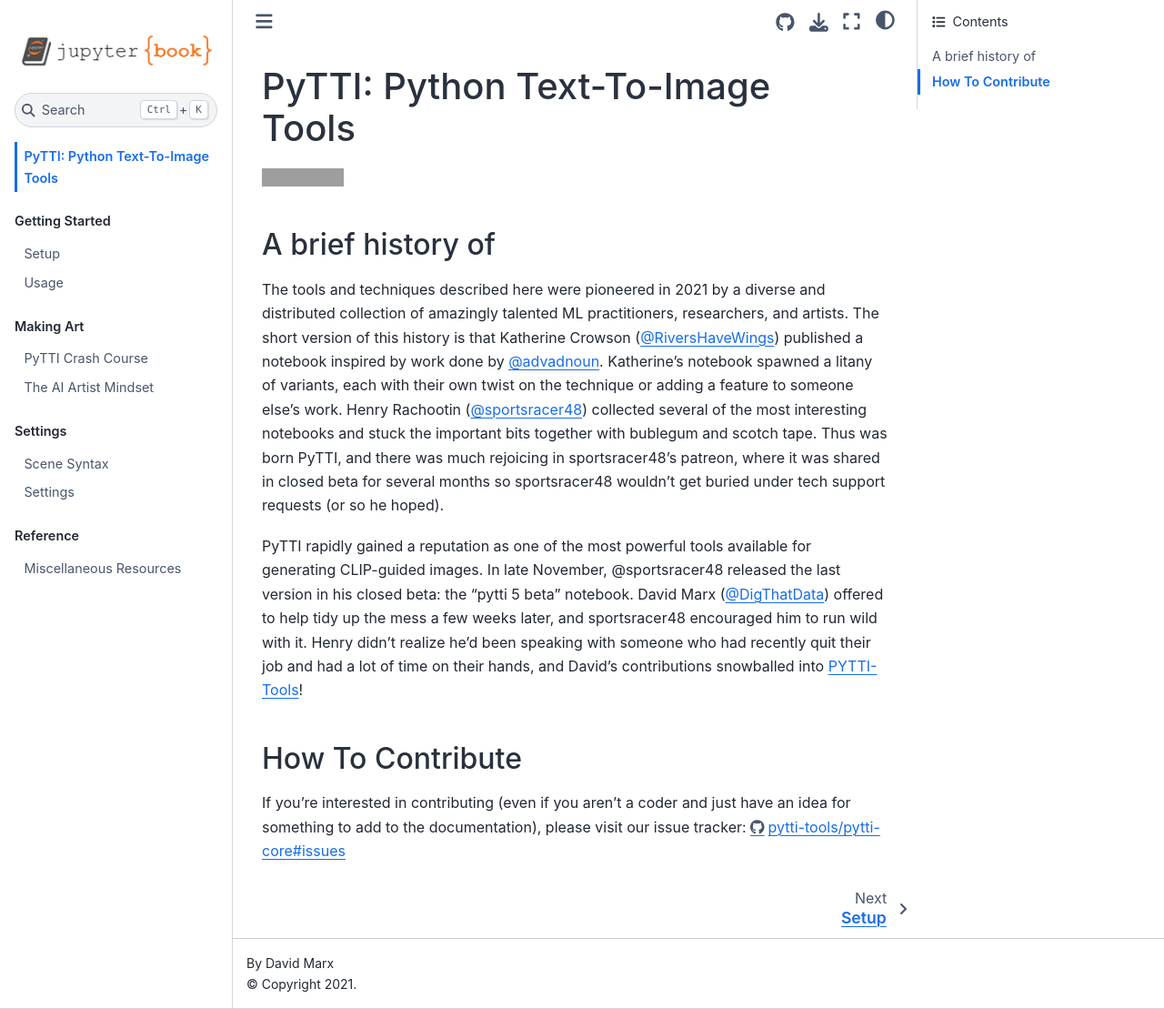
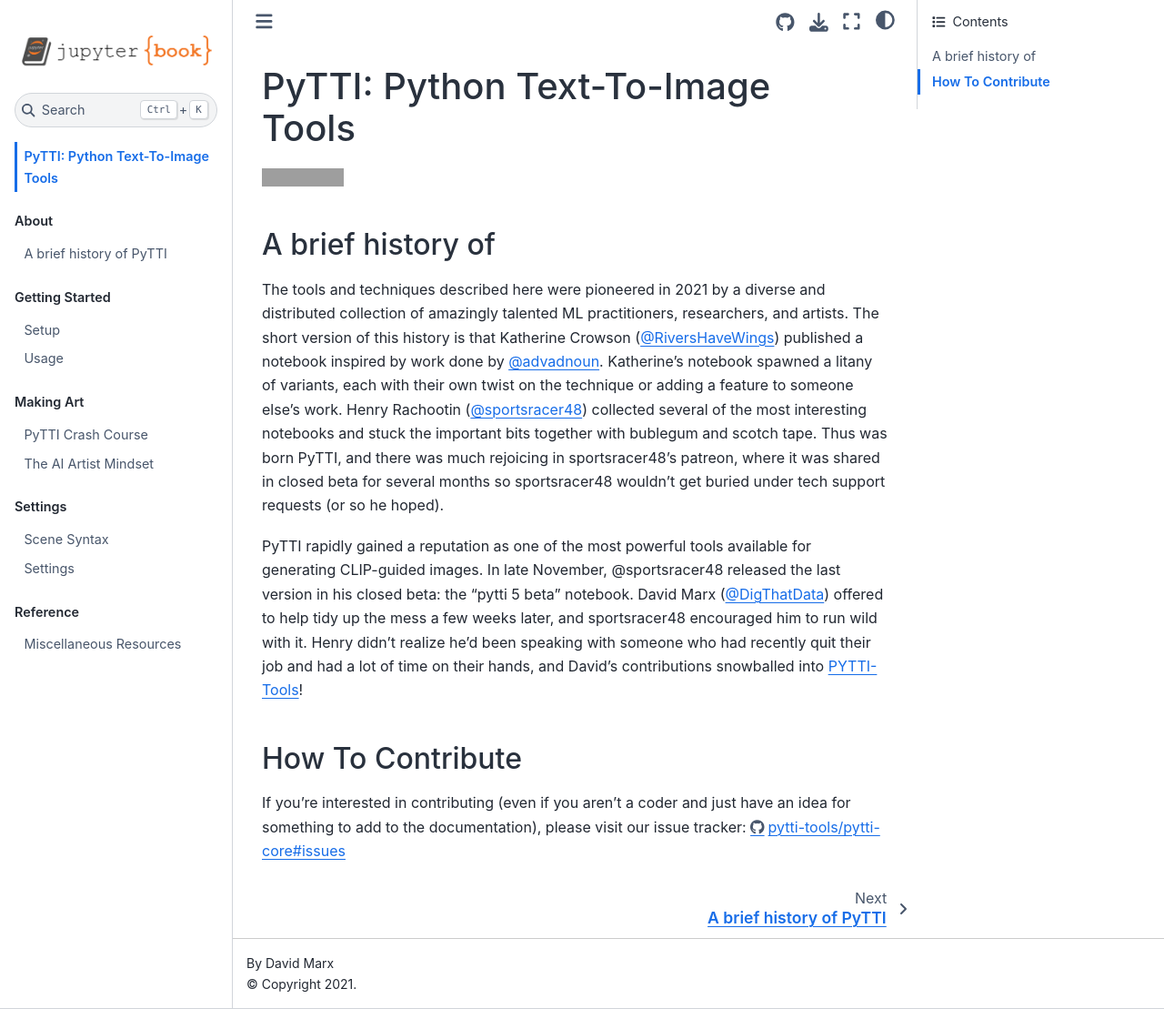
Before and after one commit to pytti-tools/pytti-book, a Jupyter Book: the page built from intro.md, in a window 1280 px wide and 1109 px high. Shown: the whole window at 91% size. Built offline with Jupyter Book 1.0.4 settings and Sphinx 7.4.7 and the Sphinx Book theme 1.1.4, drawn with Linux system fonts in a browser that asks for light colours; pages that are not in the unit, such as notebooks, are missing from menus; grey boxes are pictures that could not be loaded.

Commit message:
moved history to new ABOUT section

```diff
--- a/_toc.yml
+++ b/_toc.yml
@@ -4,6 +4,9 @@
 format: jb-book
 root: intro
 parts:
+  - caption: About
+    chapters:
+    - file: history
   - caption: Getting Started
     chapters:
     - file: Setup
```
Also changed, not shown: history.md (added, +6 -0 lines).
